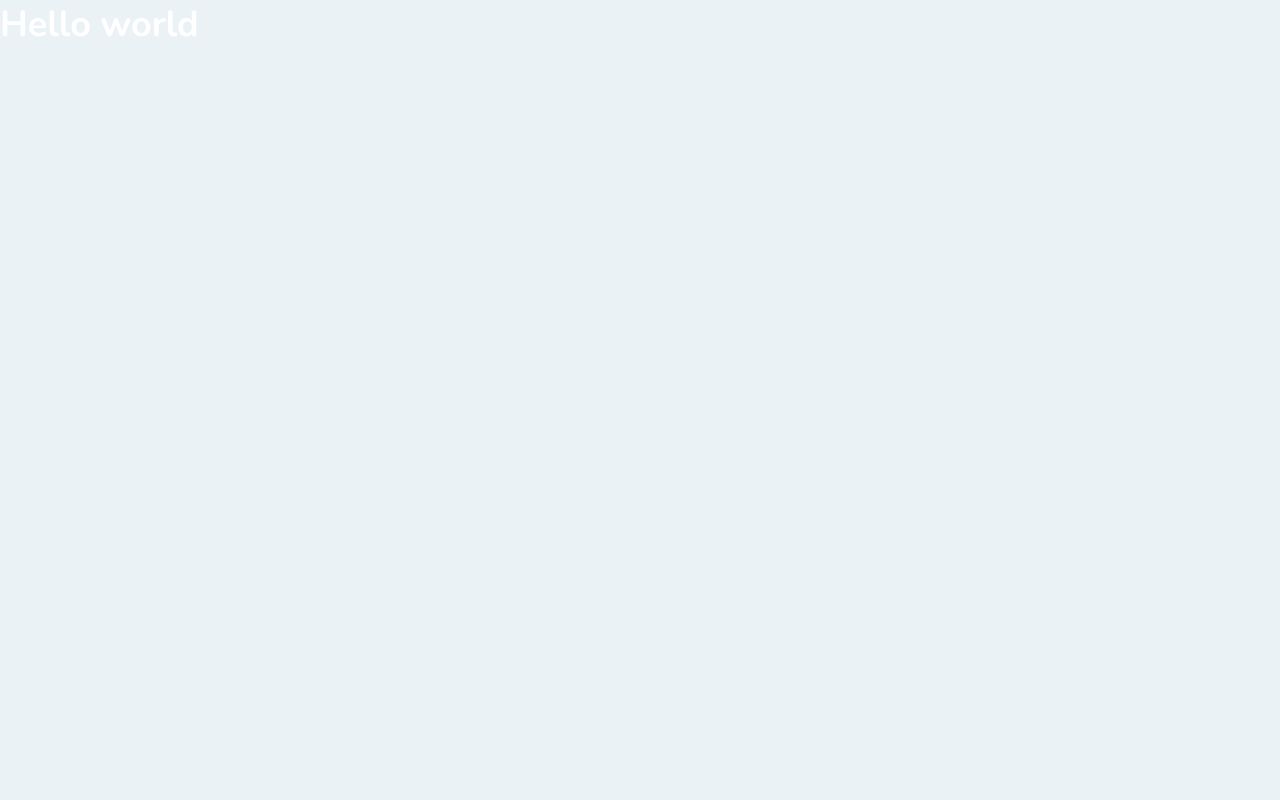
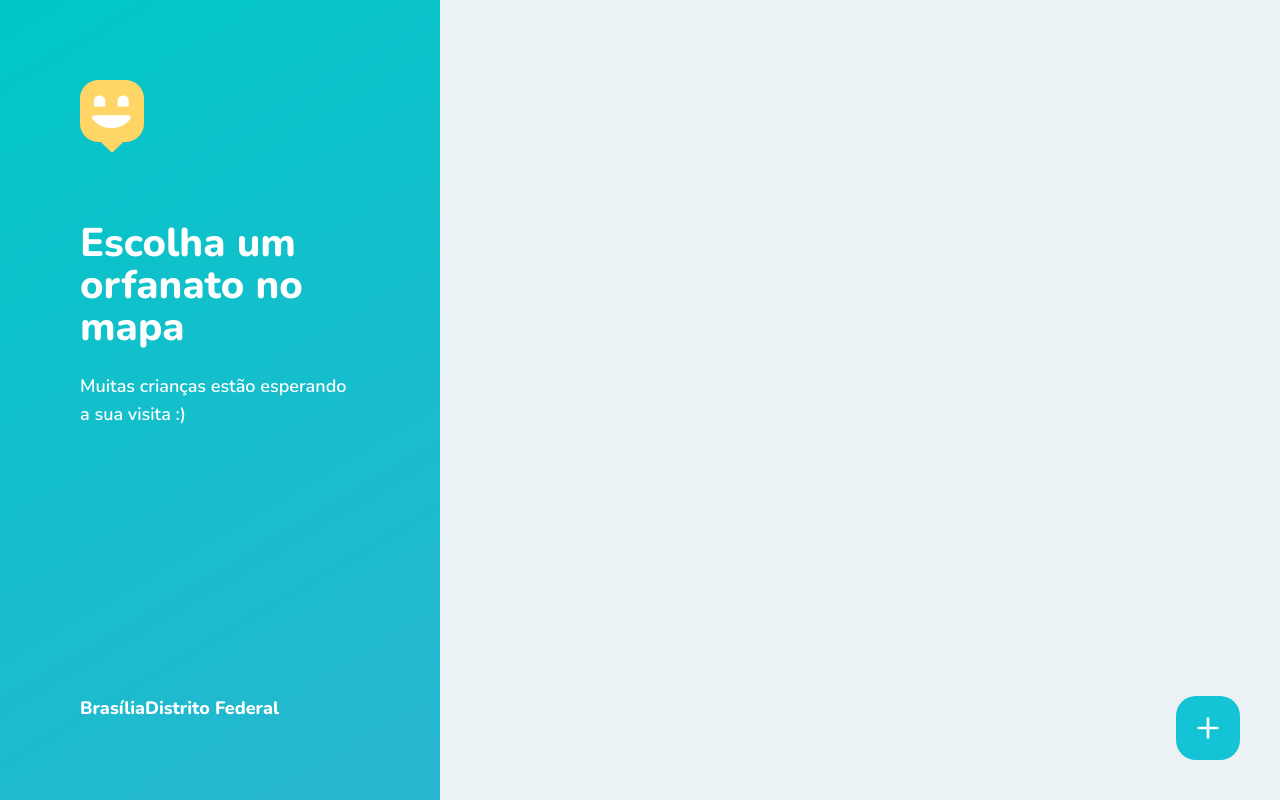
Before and after one commit to Tiago-devop/my-orf, a React (Create React App) app: page /app in a window 1280 px wide. Built offline with nearby package versions, Linux system fonts and the light colour scheme.

Commit message:
criando pag do mapa

```diff
--- a/src/pages/OrphanagesMap.tsx
+++ b/src/pages/OrphanagesMap.tsx
@@ -1,8 +1,36 @@
 import React from 'react'
+import { Link } from 'react-router-dom'
+import { FiPlus } from 'react-icons/fi'
+
+import mapMarkerImg from '../images/mapMark.svg'
+
+import '../styles/pages/orphanages-map.css'
 
 function OrphanagesMap() {
     return (
-        <h1>Hello world</h1>
+        <div id="page-map">
+            <aside>
+                <header>
+                    <img src={mapMarkerImg} alt="Happy" />
+
+                    <h2>Escolha um orfanato no mapa</h2>
+                    <p>Muitas crianças estão esperando a sua visita :)</p>
+                </header>
+
+                <footer>
+                    <strong>
+                        <strong>Brasília</strong>
+                        <span>Distrito Federal</span>
+                    </strong>
+                </footer>
+            </aside>
+
+            <div></div>
+
+            <Link to="" className="create-orphanage">
+                <FiPlus size={32} color="fff" />
+            </Link>
+        </div>
     )
 }
 
--- /dev/null
+++ b/src/styles/pages/orphanages-map.css
@@ -0,0 +1,61 @@
+#page-map {
+    width: 100vw;
+    height: 100vh;
+
+    position: relative;
+    display: flex;
+}
+
+#page-map aside {
+    width: 440px;
+    background: linear-gradient(329.54deg, #29B6D1 0%, #00C7C7 100%);
+    padding: 80px;
+
+    display: flex;
+    flex-direction: column;
+    justify-content: space-between;
+}
+
+#page-map aside h2 {
+    font-size: 40px;
+    font-weight: 800;
+    line-height: 42px;
+    margin-top: 64px;
+}
+
+#page-map aside p {
+    line-height: 28px;
+    margin-top: 24px;
+}
+
+#page-map aside footer {
+    display: flex;
+    flex-direction: column;
+
+    line-height: 24px;
+}
+
+#page-map aside footer strong {
+    font-weight: 800;
+}
+
+#page-map .create-orphanage {
+    position: absolute;
+    right: 40px;
+    bottom: 40px;
+
+    width: 64px;
+    height: 64px;
+    background: #15c3d6;
+    border-radius: 20px;
+
+    display: flex;
+    justify-content: center;
+    align-items: center;
+
+    transition: background-color 0.5s;
+}
+
+#page-map .create-orphanage:hover {
+    background: #17d6eb;
+}
```
